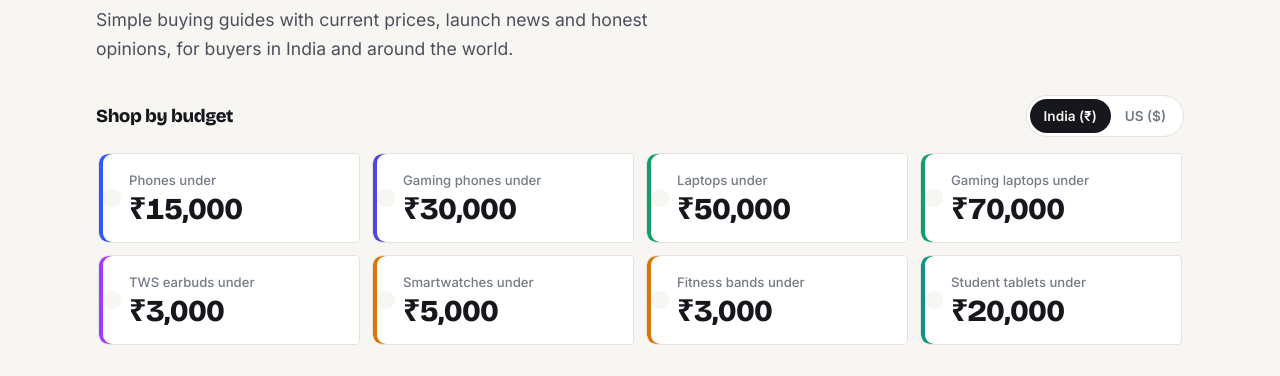
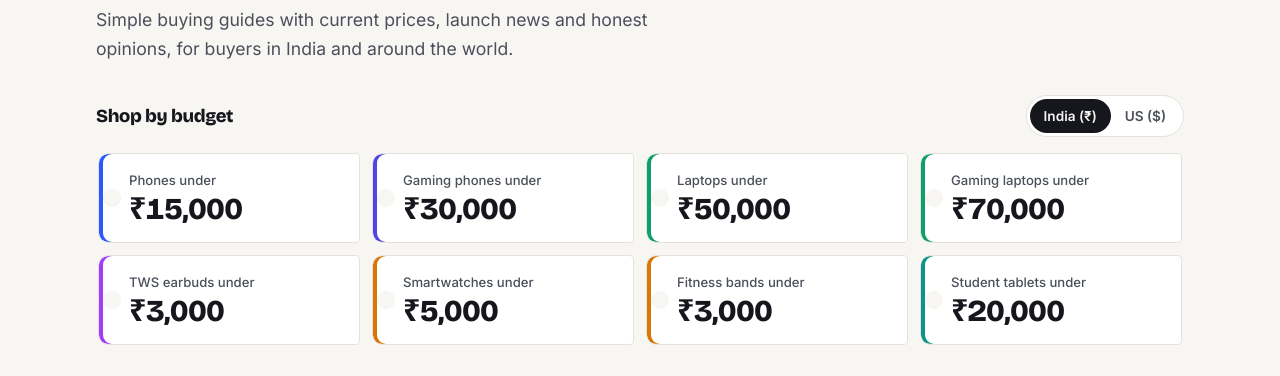
Before and after one commit to kiteksood167/kiteksood167.github.io, a Jekyll site: the page built from index.html, in a window 1280 px wide. Shown: the part 327-703 px from the top of the page. Built offline with Jekyll 4.4.1, drawn with Linux system fonts in a browser that asks for light colours.

Commit message:
Homepage: fix list semantics in budget tabs, better text contrast, preload the lead image
Co-Authored-By: Claude Opus 5.5 <noreply@anthropic.com>
Claude-Session: https://claude.ai/code/session_01WQRPmSxMwztgHXfstCGpBN

```diff
--- a/_layouts/default.html
+++ b/_layouts/default.html
@@ -57,6 +57,9 @@
   {% if page.layout == "post" or page.url == "/about/" %}<script type="application/ld+json">{"@context":"https://schema.org","@type":"Person","name":{{ site.data.author.name | jsonify }},"url":"{{ '/about/' | absolute_url }}","image":"{{ site.data.author.photo | absolute_url }}","jobTitle":"Founder, GadgetGyaan","worksFor":{"@type":"Organization","name":"GadgetGyaan","url":"{{ '/' | absolute_url }}"},"sameAs":[{{ site.data.author.linkedin | jsonify }},{{ site.data.author.hackernoon | jsonify }},{{ site.pinterest_url | jsonify }}]}</script>{% endif %}
   {% if site.bing_verify and site.bing_verify != "" %}<meta name="msvalidate.01" content="{{ site.bing_verify }}">{% endif %}
   {% if site.pinterest_verify and site.pinterest_verify != "" %}<meta name="p:domain_verify" content="{{ site.pinterest_verify }}">{% endif %}
+  {%- if page.url == "/" -%}{%- assign _pin = site.posts | where: "featured", true -%}{%- if _pin.size > 0 -%}{%- assign _lead = _pin.first -%}{%- else -%}{%- assign _lead = site.posts.first -%}{%- endif -%}{%- if _lead.image %}
+  <link rel="preload" as="image" href="{{ _lead.image | relative_url }}" imagesrcset="{% include cover-srcset.html src=_lead.image %}" imagesizes="(max-width: 720px) 100vw, 680px" fetchpriority="high">
+  {%- endif -%}{%- endif %}
   <link rel="preconnect" href="https://fonts.googleapis.com">
   <link rel="preconnect" href="https://fonts.gstatic.com" crossorigin>
   <link rel="preload" as="style" href="https://fonts.googleapis.com/css2?family=Bricolage+Grotesque:opsz,wght@12..96,600;12..96,800&family=Inter:wght@400;500;600&display=swap">
--- a/assets/css/style.css
+++ b/assets/css/style.css
@@ -611,11 +611,11 @@ html.qs-open { overflow: hidden; }
 .budget-top { display: flex; align-items: center; justify-content: space-between; gap: 16px; margin-bottom: 14px; }
 .budget-top h2 { font-size: 1.15rem; margin: 0; }
 .budget-switch { display: inline-flex; padding: 3px; border-radius: 999px; border: 1px solid var(--line); background: var(--surface); }
-.budget-switch button { font: inherit; font-size: .85rem; font-weight: 600; border: 0; background: transparent; color: var(--muted); padding: 6px 14px; border-radius: 999px; cursor: pointer; }
+.budget-switch button { font: inherit; font-size: .85rem; font-weight: 600; border: 0; background: transparent; color: var(--ink-2); padding: 6px 14px; border-radius: 999px; cursor: pointer; }
 .budget-switch button[aria-selected="true"] { background: var(--ink); color: var(--bg); }
 .budget-switch button:focus-visible, .bt:focus-visible { outline: 2px solid var(--accent); outline-offset: 2px; }
 .bt-rail { list-style: none; margin: 0; padding: 2px; display: grid; grid-template-columns: repeat(auto-fill, minmax(230px, 1fr)); gap: 12px; }
-.bt-rail[hidden] { display: none; }
+[role="tabpanel"][hidden] { display: none; }
 .bt-rail li { scroll-snap-align: start; }
 .bt {
   --hole: 9px;
@@ -628,7 +628,7 @@ html.qs-open { overflow: hidden; }
   transition: border-color .15s, transform .15s;
 }
 .bt:hover { border-color: var(--c, var(--accent)); transform: translateY(-2px); }
-.bt-what { white-space: nowrap; font-size: .82rem; color: var(--muted); font-weight: 500; }
+.bt-what { white-space: nowrap; font-size: .82rem; color: var(--ink-2); font-weight: 500; }
 .bt-price { font-family: var(--font-head); font-weight: 800; font-size: 1.9rem; line-height: 1.05; letter-spacing: -.02em; font-variant-numeric: tabular-nums; }
 .bt-cat-smart-home, .cat-smart-home { --c: var(--c-smart-home); }
 @media (prefers-reduced-motion: reduce) { .bt { transition: none; } .bt:hover { transform: none; } }
--- a/index.html
+++ b/index.html
@@ -18,16 +18,16 @@ description: "Honest, simple tech buying guides, new phone launches and tips for
           <button type="button" role="tab" aria-selected="false" aria-controls="bt-us" id="bt-tab-us" data-bt="us" tabindex="-1">US ($)</button>
         </div>
       </div>
-      <ul class="bt-rail" id="bt-in" role="tabpanel" aria-labelledby="bt-tab-in">
+      <div id="bt-in" role="tabpanel" aria-labelledby="bt-tab-in"><ul class="bt-rail">
         {% for t in site.data.budget_picks.in %}
         <li><a class="bt cat-{{ t.cat }}" href="{{ t.url | relative_url }}"><span class="bt-what">{{ t.what }} under</span><span class="bt-price">{{ t.price }}</span></a></li>
         {% endfor %}
-      </ul>
-      <ul class="bt-rail" id="bt-us" role="tabpanel" aria-labelledby="bt-tab-us" hidden>
+      </ul></div>
+      <div id="bt-us" role="tabpanel" aria-labelledby="bt-tab-us" hidden><ul class="bt-rail">
         {% for t in site.data.budget_picks.us %}
         <li><a class="bt cat-{{ t.cat }}" href="{{ t.url | relative_url }}"><span class="bt-what">{{ t.what }} under</span><span class="bt-price">{{ t.price }}</span></a></li>
         {% endfor %}
-      </ul>
+      </ul></div>
     </div>
   </div>
 
```
